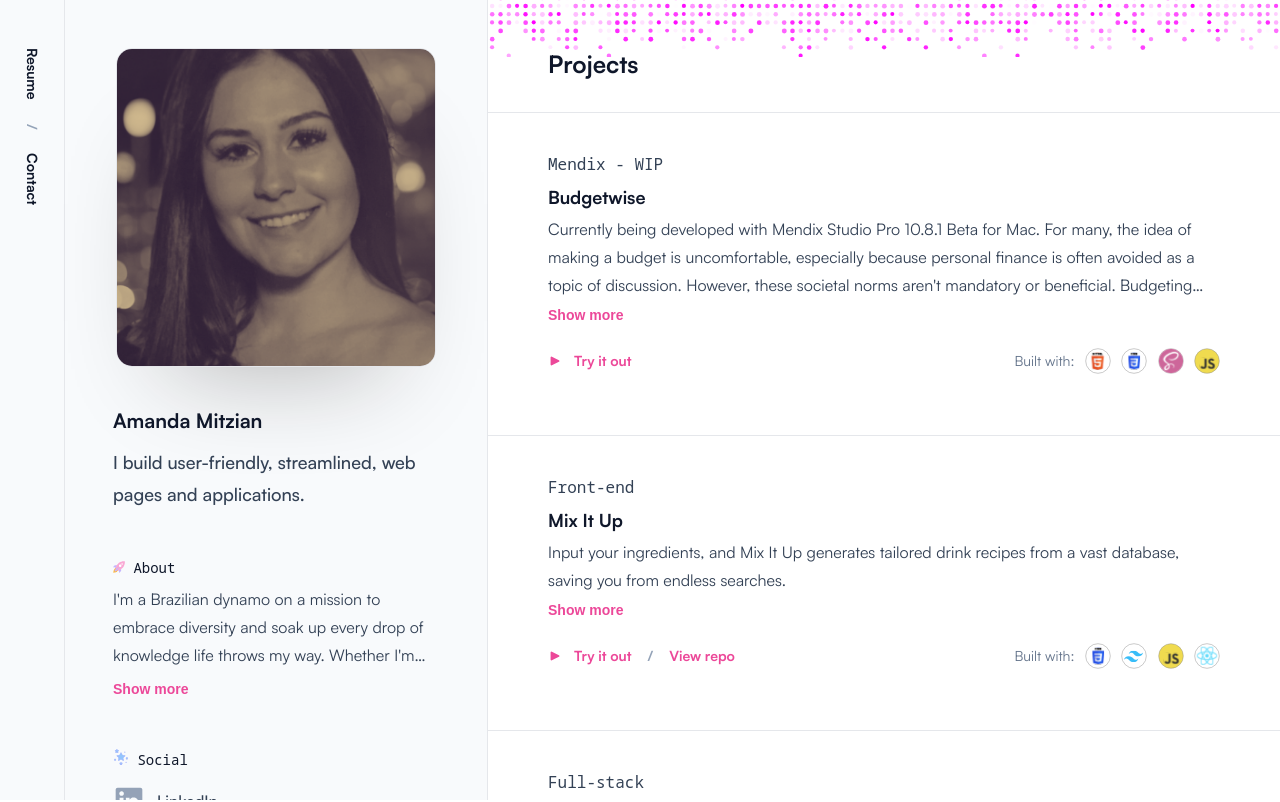
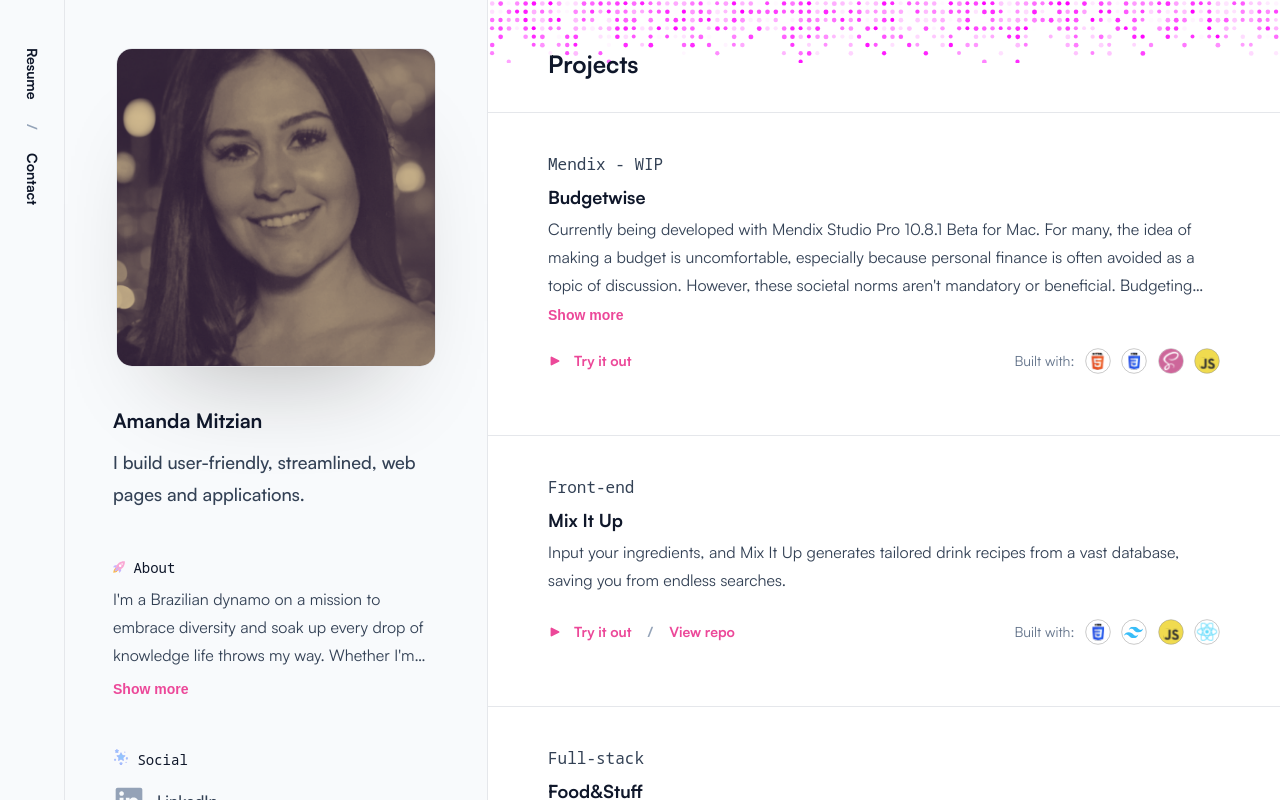
Before and after one commit to aobarbieri/react-portfolio, a React (Vite) app: page / in a window 1280 px wide. Shown: the top 802 px of the page. Built offline with nearby package versions, Linux system fonts and the light colour scheme.

Commit message:
Add conditional check for the length of the project description

```diff
--- a/src/components/Projects.jsx
+++ b/src/components/Projects.jsx
@@ -53,9 +53,13 @@ export default function Projects() {
 								<h4>{project.name}</h4>
 
 								<p className={`${toggle[index] ? 'line-clamp' : ''} description`}>{project.description}</p>
-								<button onClick={() => toggleDescription(index)} className={`${!toggle[index] ? 'hidden' : ''} btn-cta`}>
-									Show more
-								</button>
+								{project.description.length > 200 ? (
+									<button onClick={() => toggleDescription(index)} className={`${!toggle[index] ? 'hidden' : ''} btn-cta`}>
+										Show more
+									</button>
+								) : (
+									''
+								)}
 
 								<div className='project-content-bottom'>
 									<div className='btns'>
```
